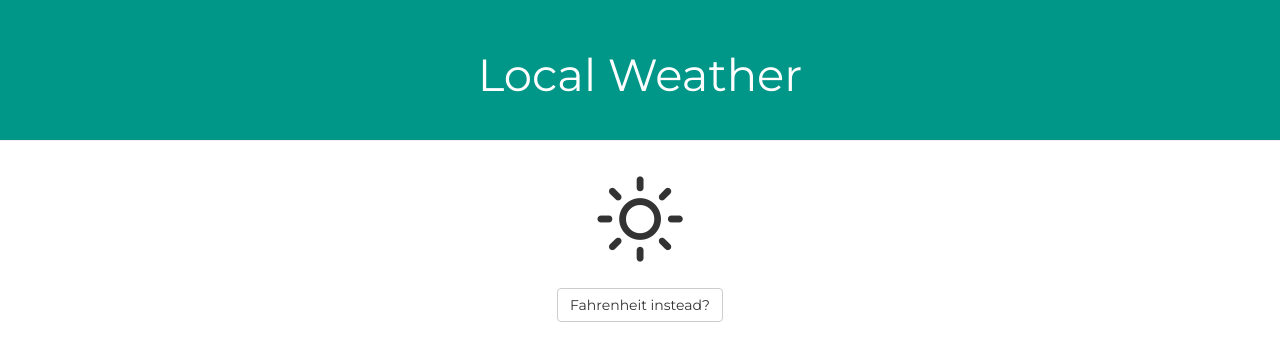
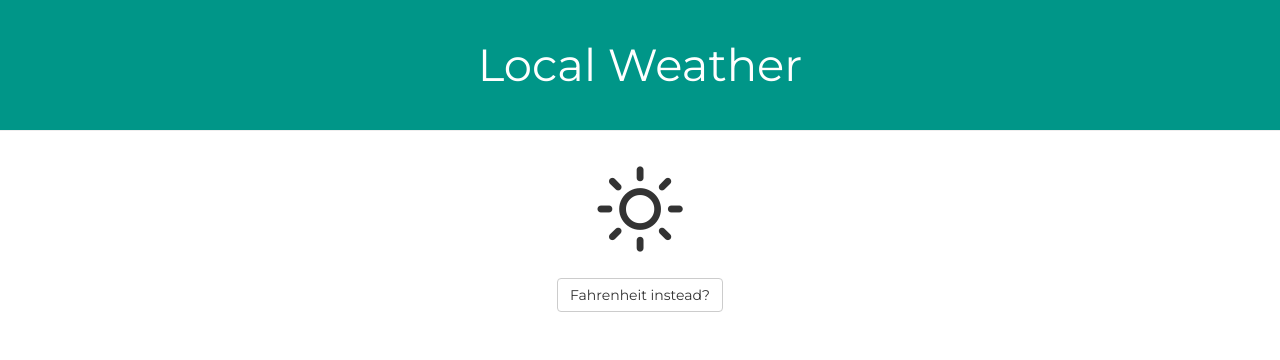
Before and after one commit to jammatpic/local-weather, a plain HTML site: page index.html in a window 1280 px wide. Drawn offline with nearby package versions, Linux system fonts and the light colour scheme.

Commit message:
Slight padding changes

```diff
--- a/resources/css/stylesheet.css
+++ b/resources/css/stylesheet.css
@@ -22,13 +22,11 @@ body {
 
 .big-heading {
     font-size:45px;
-    margin:0px;
-    padding:20px;
 }
 
 .page-header {
     background:#009688;
-    padding: 30px 0px 20px 0px;
+    padding: 20px 0px 30px 0px;
     margin: 0 -15px 0px -15px;
     color:white;
 }
```
